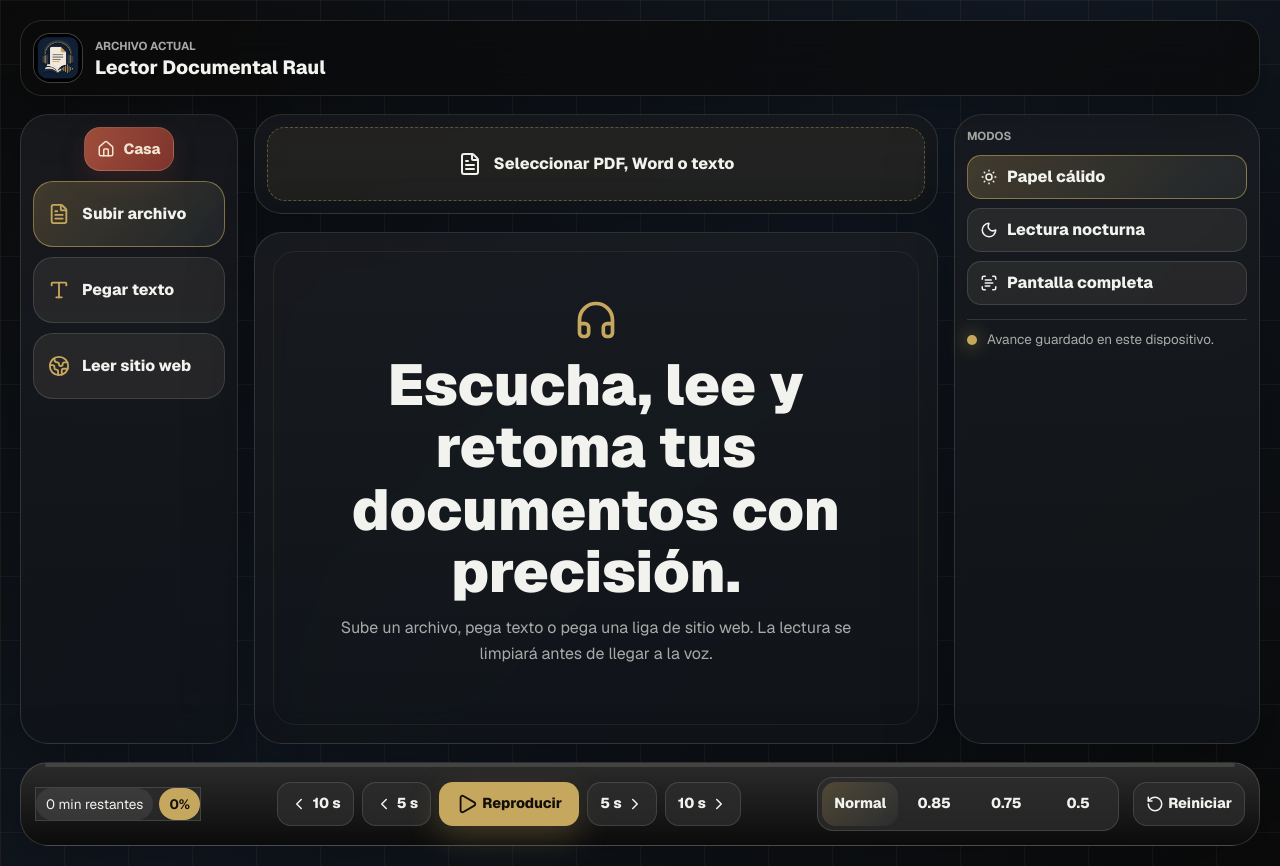
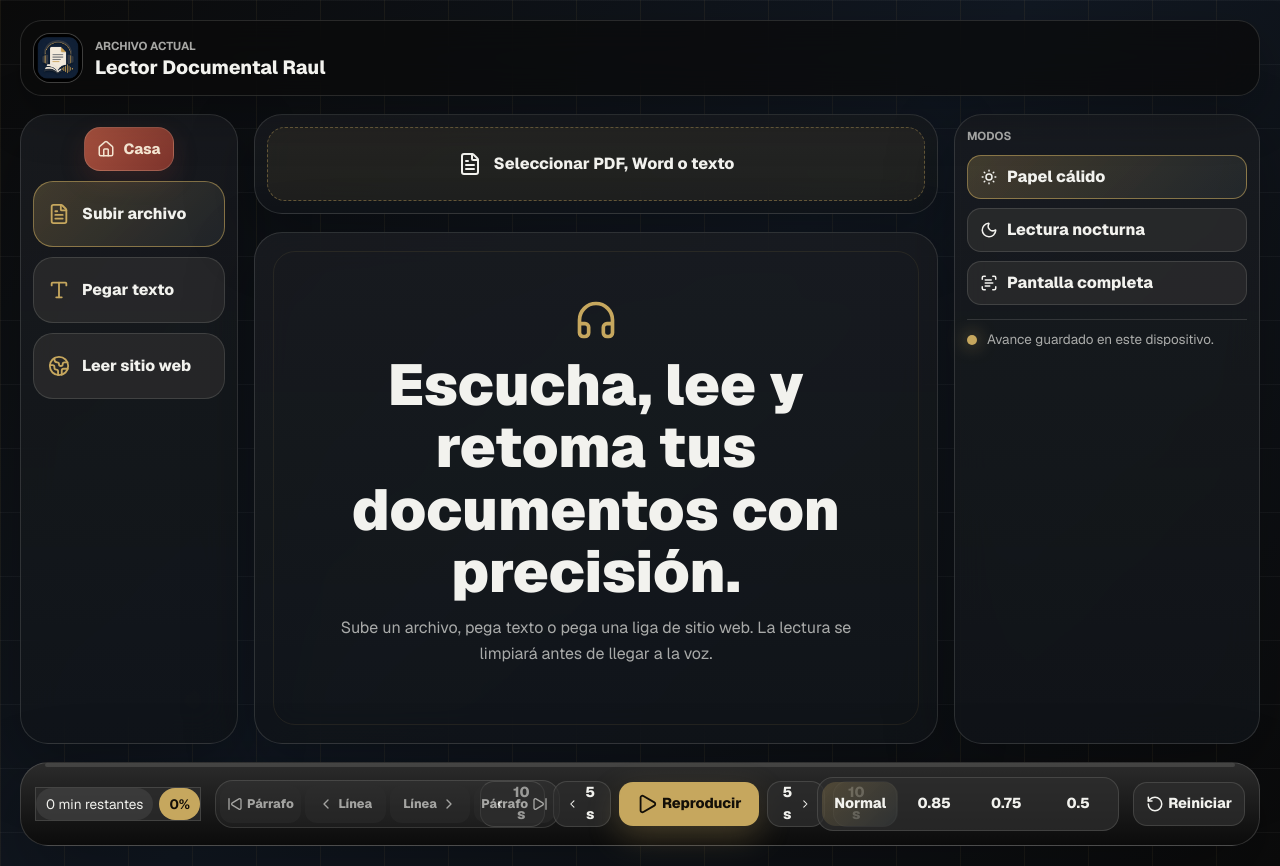
Before and after one commit to raulmormen75/aplicacion_lectura_en_voz_alta, a Next.js app: page / in a window 1280 px wide. Built offline with nearby package versions, Linux system fonts and the light colour scheme.

Commit message:
Add text navigation playback controls

```diff
--- a/src/app/globals.css
+++ b/src/app/globals.css
@@ -103,10 +103,12 @@ button:disabled {
 .home-title,
 .home-action,
 .mode-button,
+.text-nav button,
 .transport button,
 .speed-control,
 .reset-button,
 .time-pill,
+.focus-text-nav button,
 .focus-exit {
   border: 1px solid var(--border);
   background: rgba(46, 46, 46, 0.72);
@@ -117,6 +119,7 @@ button:disabled {
   display: grid;
   width: 50px;
   height: 50px;
+  flex: 0 0 50px;
   place-items: center;
   overflow: hidden;
   border-radius: 17px;
@@ -127,7 +130,7 @@ button:disabled {
 .file-icon img {
   width: 100%;
   height: 100%;
-  object-fit: cover;
+  object-fit: contain;
 }
 
 .eyeless-label,
@@ -606,7 +609,7 @@ button:focus-visible {
   bottom: auto;
   z-index: 20;
   display: grid;
-  grid-template-columns: auto minmax(0, 1fr) auto auto;
+  grid-template-columns: auto minmax(220px, auto) minmax(0, 1fr) auto auto;
   align-items: center;
   gap: 14px;
   max-width: 1480px;
@@ -668,6 +671,41 @@ button:focus-visible {
   background: var(--gold);
   color: #130f08;
   font-size: 0.85rem;
+}
+
+.text-nav {
+  display: grid;
+  grid-template-columns: repeat(4, minmax(0, 1fr));
+  min-width: 0;
+  align-items: center;
+  justify-content: center;
+  gap: 4px;
+  border: 1px solid rgba(242, 242, 238, 0.12);
+  border-radius: 18px;
+  background: rgba(242, 242, 238, 0.045);
+  padding: 4px;
+}
+
+.text-nav button {
+  display: inline-flex;
+  min-height: 38px;
+  align-items: center;
+  justify-content: center;
+  gap: 4px;
+  min-width: 0;
+  border: 0;
+  border-radius: 12px;
+  padding: 0 7px;
+  color: var(--ivory);
+  font-size: 0.78rem;
+  font-weight: 800;
+  white-space: nowrap;
+}
+
+.text-nav button:not(:disabled):hover,
+.text-nav button:not(:disabled):focus-visible {
+  border-color: rgba(198, 167, 94, 0.48);
+  background: rgba(198, 167, 94, 0.14);
 }
 
 .transport {
@@ -830,10 +868,10 @@ button:focus-visible {
   left: max(14px, env(safe-area-inset-left));
   z-index: 70;
   display: grid;
-  grid-template-columns: auto minmax(0, 1fr) auto auto auto;
+  grid-template-columns: auto minmax(210px, auto) minmax(0, 1fr) auto auto auto;
   align-items: center;
   gap: 8px;
-  max-width: 820px;
+  max-width: 1060px;
   margin: 0 auto;
   border: 1px solid rgba(242, 242, 238, 0.16);
   border-radius: 22px;
@@ -878,6 +916,18 @@ button:focus-visible {
   gap: 5px;
 }
 
+.focus-text-nav {
+  display: grid;
+  grid-template-columns: repeat(4, minmax(0, 1fr));
+  min-width: 0;
+  align-items: center;
+  justify-content: center;
+  gap: 4px;
+  border-radius: 15px;
+  background: rgba(242, 242, 238, 0.07);
+  padding: 3px;
+}
+
 .focus-control-dock button {
   display: inline-flex;
   min-height: 34px;
@@ -888,6 +938,13 @@ button:focus-visible {
   padding: 0 9px;
   font-size: 0.76rem;
   font-weight: 800;
+}
+
+.focus-text-nav button {
+  min-width: 0;
+  padding: 0 6px;
+  color: var(--ivory);
+  white-space: nowrap;
 }
 
 .focus-play-button {
@@ -1070,6 +1127,13 @@ button:focus-visible {
     justify-self: start;
   }
 
+  .focus-text-nav {
+    display: grid;
+    width: 100%;
+    grid-template-columns: repeat(4, minmax(0, 1fr));
+    grid-column: 1 / -1;
+  }
+
   .focus-transport {
     display: grid;
     width: 100%;
@@ -1165,6 +1229,19 @@ button:focus-visible {
     display: grid;
     grid-template-columns: 0.82fr 0.82fr 1.5fr 0.82fr 0.82fr;
     gap: 6px;
+  }
+
+  .text-nav {
+    display: grid;
+    grid-template-columns: repeat(4, minmax(0, 1fr));
+    gap: 4px;
+  }
+
+  .text-nav button {
+    min-width: 0;
+    padding: 0 4px;
+    font-size: 0.72rem;
+    white-space: nowrap;
   }
 
   .transport button {
@@ -1264,7 +1341,7 @@ button:focus-visible {
   }
 
   .focus-control-dock {
-    grid-template-columns: auto minmax(0, 1fr) auto auto auto;
+    grid-template-columns: auto minmax(190px, auto) minmax(0, 1fr) auto auto auto;
     gap: 6px;
     padding: 7px;
   }
--- a/src/components/reader/ReaderApp.tsx
+++ b/src/components/reader/ReaderApp.tsx
@@ -12,6 +12,8 @@ import {
   Play,
   RotateCcw,
   ScanText,
+  SkipBack,
+  SkipForward,
   Sparkles,
   SunMedium,
   Type,
@@ -131,6 +133,10 @@ export function ReaderApp() {
     [document],
   );
   const currentWord = Math.min(state.progress.currentWord, document?.wordCount ?? 0);
+  const paragraphNavigationTargets = useMemo(() => {
+    const bodyBlocks = textBlocks.filter(isParagraphNavigationTarget);
+    return bodyBlocks.length ? bodyBlocks : textBlocks.filter((block) => block.wordCount > 0);
+  }, [textBlocks]);
   const visibleTextBlocks = useMemo(() => {
     if (!document || tokens.length === 0) return [];
 
@@ -758,6 +764,117 @@ export function ReaderApp() {
     }
   }
 
+  function getParagraphNavigationWord(direction: -1 | 1) {
+    if (!document || paragraphNavigationTargets.length === 0) return currentWord;
+
+    if (direction > 0) {
+      return (
+        paragraphNavigationTargets.find((target) => target.startWord > currentWord)?.startWord ??
+        currentWord
+      );
+    }
+
+    const currentTargetIndex = paragraphNavigationTargets.findIndex(
+      (target) =>
+        currentWord >= target.startWord && currentWord < target.startWord + target.wordCount,
+    );
+    const currentTarget =
+      currentTargetIndex >= 0 ? paragraphNavigationTargets[currentTargetIndex] : null;
+
+    if (currentTarget && currentWord > currentTarget.startWord + 2) {
+      return currentTarget.startWord;
+    }
+
+    const anchorWord = currentTarget?.startWord ?? currentWord;
+    return (
+      paragraphNavigationTargets
+        .filter((target) => target.startWord < anchorWord)
+        .at(-1)?.startWord ?? 0
+    );
+  }
+
+  function jumpToParagraph(direction: -1 | 1) {
+    if (!document) return;
+
+    const targetWord = getParagraphNavigationWord(direction);
+    if (targetWord === currentWord) return;
+
+    const wasPlaying = isPlaying;
+    const restartsCurrentParagraph =
+      direction < 0 &&
+      paragraphNavigationTargets.some(
+        (target) =>
+          target.startWord === targetWord &&
+          currentWord > target.startWord &&
+          currentWord < target.startWord + target.wordCount,
+      );
+    stopPlayback();
+    updateProgress(targetWord);
+    setIsPlaying(false);
+    setStatusMessage(
+      direction > 0
+        ? "Avanzaste al siguiente párrafo."
+        : restartsCurrentParagraph
+          ? "Volviste al inicio del párrafo actual."
+          : targetWord === 0
+            ? "Volviste al inicio de la lectura."
+            : "Retrocediste al párrafo anterior.",
+    );
+
+    if (wasPlaying) {
+      void startSpeech(targetWord);
+    }
+  }
+
+  function getLineNavigationWord(direction: -1 | 1) {
+    if (!document) return currentWord;
+
+    const readingPane =
+      activeWordRef.current?.closest(".document-text") ??
+      globalThis.document.querySelector(".document-text");
+    if (!readingPane) return getFallbackLineNavigationWord(direction);
+
+    const lineTargets = getRenderedLineTargets(readingPane);
+    if (lineTargets.length === 0) return getFallbackLineNavigationWord(direction);
+
+    const activeLineIndex = lineTargets.findIndex(
+      (line) => currentWord >= line.startWord && currentWord <= line.endWord,
+    );
+
+    if (activeLineIndex < 0) return getFallbackLineNavigationWord(direction);
+
+    const targetLine = lineTargets[activeLineIndex + direction];
+    return targetLine?.startWord ?? currentWord;
+  }
+
+  function getFallbackLineNavigationWord(direction: -1 | 1) {
+    if (!document) return currentWord;
+    const estimatedLineWords = 9;
+    return Math.max(
+      0,
+      Math.min(document.wordCount - 1, currentWord + estimatedLineWords * direction),
+    );
+  }
+
+  function jumpToLine(direction: -1 | 1) {
+    if (!document) return;
+
+    const targetWord = getLineNavigationWord(direction);
+    if (targetWord === currentWord) return;
+
+    const wasPlaying = isPlaying;
+    stopPlayback();
+    updateProgress(targetWord);
+    setIsPlaying(false);
+    setStatusMessage(
+      direction > 0 ? "Avanzaste una línea de texto." : "Retrocediste una línea de texto.",
+    );
+
+    if (wasPlaying) {
+      void startSpeech(targetWord);
+    }
+  }
+
   function changeRate(rate: PlaybackRate) {
     updatePreferences({ rate });
     setStatusMessage(`Velocidad actualizada a ${rate === 1 ? "Normal" : rate}.`);
@@ -861,6 +978,7 @@ export function ReaderApp() {
           <span>{formatRemainingTime(remainingSeconds)} restantes</span>
           <strong>{percentage}%</strong>
         </div>
+        {renderTextNavigationControls("standard")}
         <div className="transport">
           <button type="button" onClick={() => seek(-10)} aria-label="Retroceder 10 segundos">
             <ChevronLeft size={18} />
@@ -913,6 +1031,8 @@ export function ReaderApp() {
           <span>{formatRemainingTime(remainingSeconds)} restantes</span>
           <strong>{percentage}%</strong>
         </div>
+
+        {renderTextNavigationControls("focus")}
 
         <div className="focus-transport" aria-label="Reproducción">
           <button type="button" onClick={() => seek(-10)} aria-label="Retroceder 10 segundos">
@@ -970,6 +1090,56 @@ export function ReaderApp() {
           Salir
         </button>
       </aside>
+    );
+  }
+
+  function renderTextNavigationControls(variant: "standard" | "focus") {
+    const previousWord = getParagraphNavigationWord(-1);
+    const nextWord = getParagraphNavigationWord(1);
+    const previousDisabled = !document || previousWord === currentWord;
+    const nextDisabled = !document || nextWord === currentWord;
+    const className = variant === "focus" ? "focus-text-nav" : "text-nav";
+    const iconSize = variant === "focus" ? 14 : 16;
+
+    return (
+      <div className={className} aria-label="Navegación por texto">
+        <button
+          type="button"
+          onClick={() => jumpToParagraph(-1)}
+          disabled={previousDisabled}
+          aria-label="Párrafo anterior"
+        >
+          <SkipBack size={iconSize} />
+          <span>Párrafo</span>
+        </button>
+        <button
+          type="button"
+          onClick={() => jumpToLine(-1)}
+          disabled={!document}
+          aria-label="Línea anterior"
+        >
+          <ChevronLeft size={iconSize} />
+          <span>Línea</span>
+        </button>
+        <button
+          type="button"
+          onClick={() => jumpToLine(1)}
+          disabled={!document}
+          aria-label="Siguiente línea"
+        >
+          <span>Línea</span>
+          <ChevronRight size={iconSize} />
+        </button>
+        <button
+          type="button"
+          onClick={() => jumpToParagraph(1)}
+          disabled={nextDisabled}
+          aria-label="Siguiente párrafo"
+        >
+          <span>Párrafo</span>
+          <SkipForward size={iconSize} />
+        </button>
+      </div>
     );
   }
 
@@ -1220,6 +1390,68 @@ function getDocumentBlocks(document: ReaderDocument | null): TextBlock[] {
   return segmentTextBlocks(document.cleanText);
 }
 
+function isParagraphNavigationTarget(block: TextBlock) {
+  return block.wordCount > 0 && (block.kind === "paragraph" || block.kind === "bullet");
+}
+
+function getRenderedLineTargets(readingPane: Element) {
+  const renderedWords = Array.from(
+    readingPane.querySelectorAll<HTMLSpanElement>(".word[data-word-index]"),
+  )
+    .map((element) => {
+      const wordIndex = Number(element.dataset.wordIndex);
+      const rect = element.getBoundingClientRect();
+      return {
+        wordIndex,
+        left: rect.left,
+        top: rect.top,
+        height: rect.height,
+      };
+    })
+    .filter(
+      (word) =>
+        Number.isFinite(word.wordIndex) &&
+        word.height > 0 &&
+        Number.isFinite(word.left) &&
+        Number.isFinite(word.top),
+    )
+    .sort((a, b) => a.top - b.top || a.left - b.left);
+
+  const lines: Array<{
+    top: number;
+    tolerance: number;
+    words: typeof renderedWords;
+  }> = [];
+
+  for (const word of renderedWords) {
+    const tolerance = Math.max(6, word.height * 0.52);
+    const existingLine = lines.find((line) => Math.abs(line.top - word.top) <= line.tolerance);
+
+    if (existingLine) {
+      existingLine.words.push(word);
+      existingLine.top = (existingLine.top + word.top) / 2;
+      existingLine.tolerance = Math.max(existingLine.tolerance, tolerance);
+      continue;
+    }
+
+    lines.push({
+      top: word.top,
+      tolerance,
+      words: [word],
+    });
+  }
+
+  return lines
+    .map((line) => {
+      const sortedWords = line.words.sort((a, b) => a.left - b.left);
+      return {
+        startWord: Math.min(...sortedWords.map((word) => word.wordIndex)),
+        endWord: Math.max(...sortedWords.map((word) => word.wordIndex)),
+      };
+    })
+    .sort((a, b) => a.startWord - b.startWord);
+}
+
 function createVisibleTextParts(params: {
   block: TextBlock;
   cleanText: string;
@@ -1275,6 +1507,7 @@ function renderStructuredTextBlock(
         key={part.id}
         ref={part.wordIndex === currentWord ? activeWordRef : undefined}
         className={part.wordIndex === currentWord ? "word active-word" : "word"}
+        data-word-index={part.wordIndex}
       >
         {part.text}
       </span>
```
